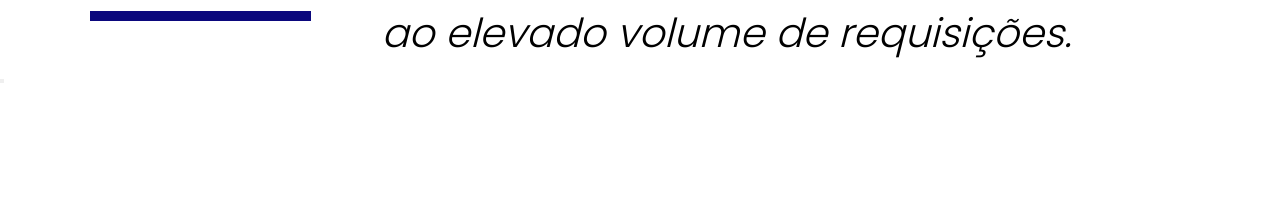
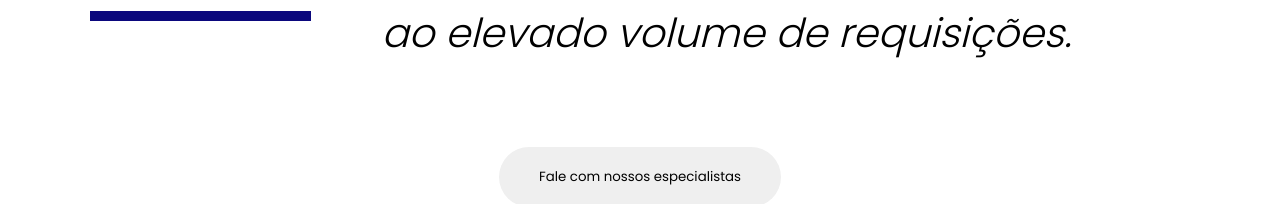
Before and after one commit to euramondiaz/landingpage-angular, an Angular app: page / in a window 1280 px wide. Shown: the part 1017-1221 px from the top of the page. Before the commit the page ends 1105 px from the top, so only its background shows below. Built offline with nearby package versions, Linux system fonts and the light colour scheme.

Commit message:
update arq

```diff
--- a/src/app/components/btn-primary/btn-primary.component.html
+++ b/src/app/components/btn-primary/btn-primary.component.html
@@ -1,3 +1,11 @@
-<button click="submit()" >
-  {{btnText}}
+<button
+    (click)="submit()"
+    [class]="'btn ' + variant"
+    [disabled]="disabled"
+>
+    @if(!loading){
+        {{ btnText }}
+    }@else {
+        carregando...
+    }
 </button>
--- a/src/app/components/home/home.component.html
+++ b/src/app/components/home/home.component.html
@@ -15,8 +15,7 @@
       </div>
       <p>Apresentam dificuldades em lidar com questões de <b>escalabilidade</b> e enfrentam desafios significativos devido ao elevado volume de requisições.</p>
   </section>
+  <section class="cta-section">
+    <btn-primary btn-text="Fale com nossos especialistas"></btn-primary>
+  </section>
 </main>
-
-<btn-primary>
-
-</btn-primary>
--- a/src/app/components/home/home.component.scss
+++ b/src/app/components/home/home.component.scss
@@ -67,6 +67,23 @@ h1{
 
 }
 
+.cta-section {
+  display: flex;
+  align-items: center;
+  justify-content: center;
+  flex-direction: column;
+
+  h2 {
+      font-family: "Roboto", sans-serif;
+      font-weight: 700;
+      font-size: 36px;
+      color: $primary-text;
+      margin: 0;
+      text-align: center;
+      margin-bottom: 20px;
+  }
+}
+
 
 
 @media (min-width:1080px) {
```
